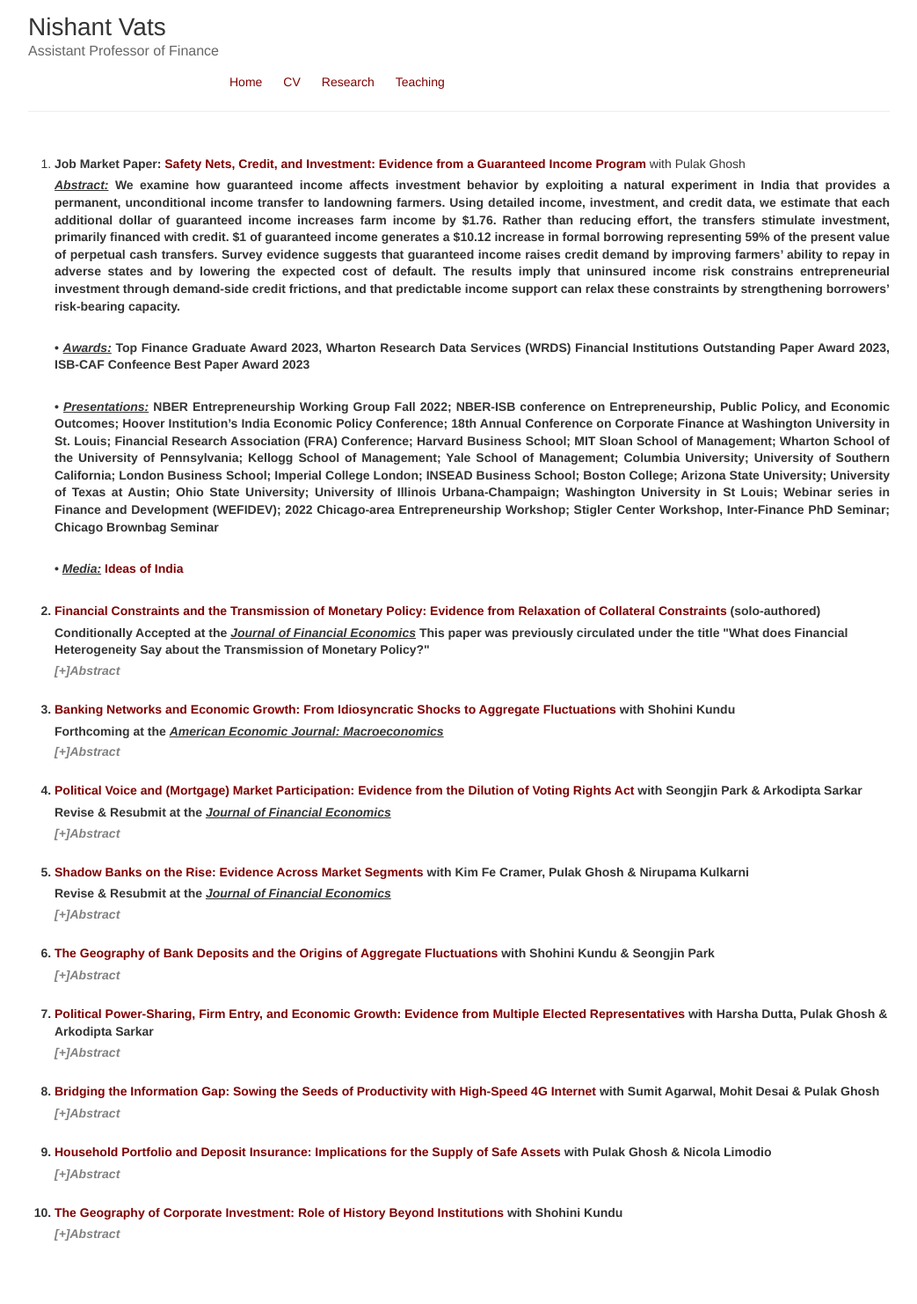
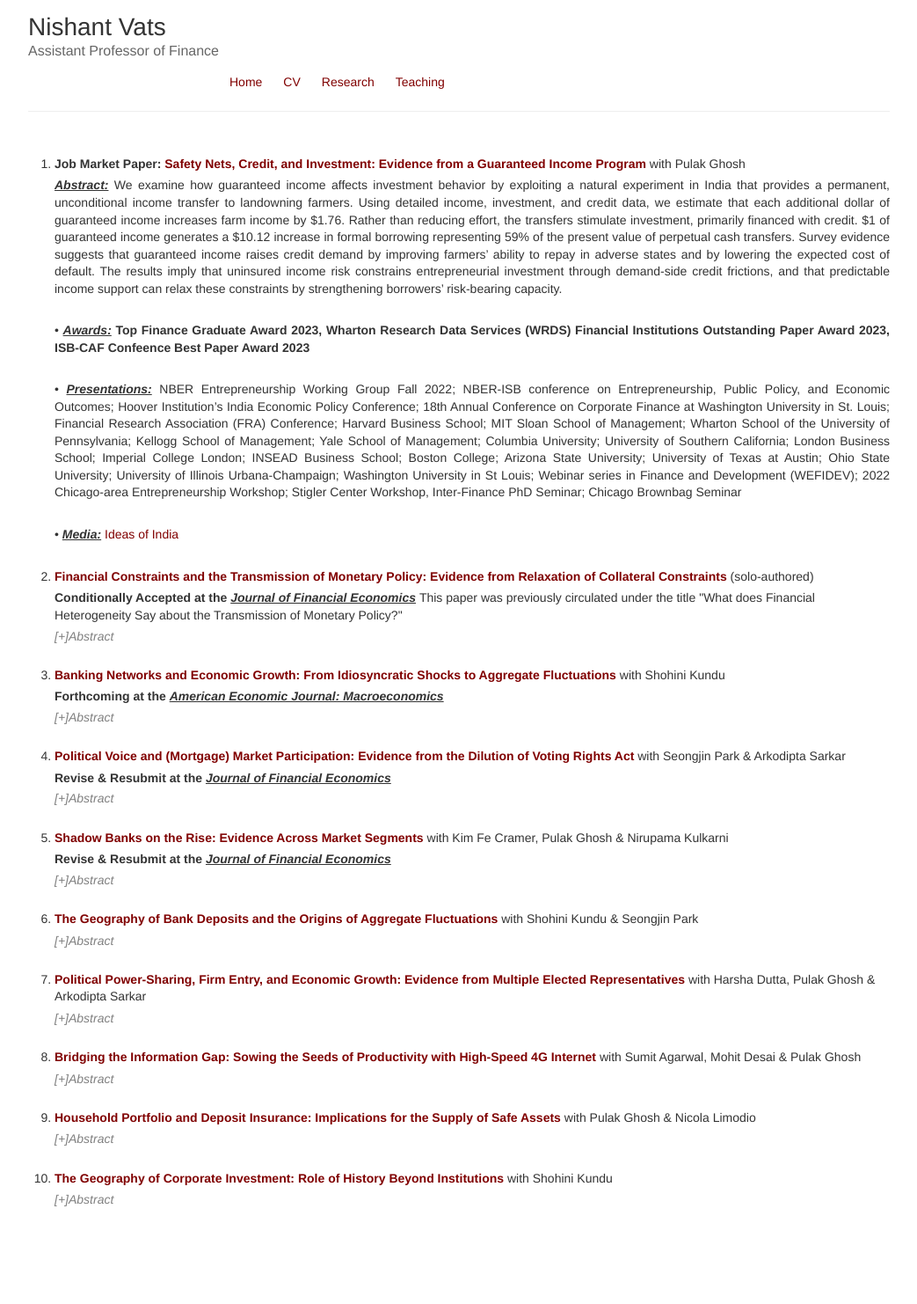
Before and after one commit to nishvats/nishvats.github.io, a Jekyll site: the page built from research.html, in a window 1280 px wide. Shown: the whole page at 88% size, without its empty margins (118-1161 px from the left). Built offline with Jekyll 4.4.1, drawn with Linux system fonts in a browser that asks for light colours; after the commit the page ends 1443 px from its top, so only the background shows below that.

Commit message:
Update research.html

```diff
--- a/research.html
+++ b/research.html
@@ -4,7 +4,7 @@
 
   <ol>
     <li> <b>Job Market Paper:</b> <b><a href="https://papers.ssrn.com/sol3/papers.cfm?abstract_id=4265112">Safety Nets, Credit, and Investment: Evidence from a Guaranteed Income Program</a></b> with Pulak Ghosh </li>
-    <p align="justify"> <b><u><em>Abstract:</em></u> We examine how guaranteed income affects investment behavior by exploiting a natural experiment in India that provides a permanent, unconditional income transfer to landowning farmers. Using detailed income, investment, and credit data, we estimate that each additional dollar of guaranteed income increases farm income by $1.76. Rather than reducing effort, the transfers stimulate investment, primarily financed with credit. $1 of guaranteed income generates a $10.12 increase in formal borrowing representing 59% of the present value of perpetual cash transfers. Survey evidence suggests that guaranteed income raises credit demand by improving farmers’ ability to repay in adverse states and by lowering the expected cost of default. The results imply that uninsured income risk constrains entrepreneurial investment through demand-side credit frictions, and that predictable income support can relax these constraints by strengthening borrowers’ risk-bearing capacity. </p>
+    <p align="justify"> <b><u><em>Abstract:</em></u></b> We examine how guaranteed income affects investment behavior by exploiting a natural experiment in India that provides a permanent, unconditional income transfer to landowning farmers. Using detailed income, investment, and credit data, we estimate that each additional dollar of guaranteed income increases farm income by $1.76. Rather than reducing effort, the transfers stimulate investment, primarily financed with credit. $1 of guaranteed income generates a $10.12 increase in formal borrowing representing 59% of the present value of perpetual cash transfers. Survey evidence suggests that guaranteed income raises credit demand by improving farmers’ ability to repay in adverse states and by lowering the expected cost of default. The results imply that uninsured income risk constrains entrepreneurial investment through demand-side credit frictions, and that predictable income support can relax these constraints by strengthening borrowers’ risk-bearing capacity. </p>
     <br>
     <p align="justify">• <b><u><em>Awards:</em></u> Top Finance Graduate Award 2023, Wharton Research Data Services (WRDS) Financial Institutions Outstanding Paper Award 2023, ISB-CAF Confeence Best Paper Award 2023 </b> </p>
     <br>
```
